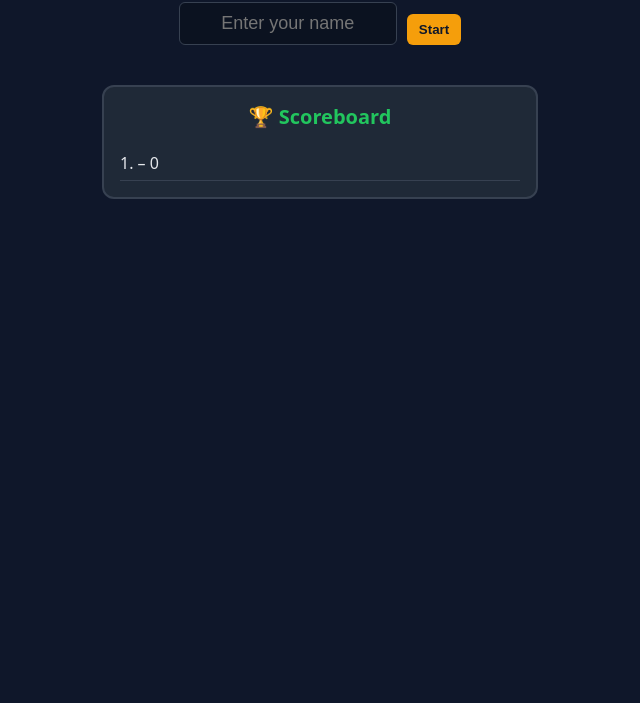
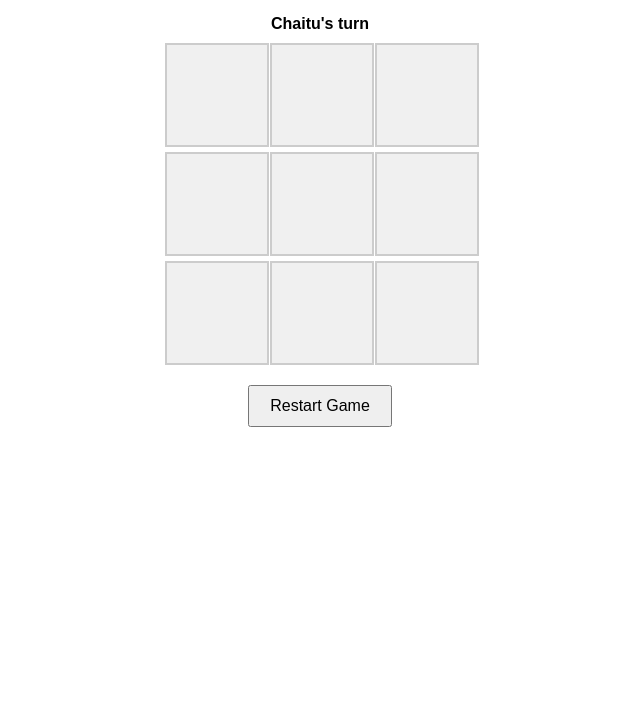
Before and after one commit to AyinapudiChaitanya/Invention, a plain HTML site: page index.html in a window 1280 px wide. Shown: the part 97-800 px from the top of the page, without its empty margins (320-960 px from the left). Drawn offline with Linux system fonts and the light colour scheme.

Commit message:
Update index.html

```diff
--- a/index.html
+++ b/index.html
@@ -1,206 +1,125 @@
 <!DOCTYPE html>
 <html lang="en">
 <head>
-  <meta charset="UTF-8" />
-  <title>Phoenix2's Guess the Missing Alphabets</title>
-  <meta name="viewport" content="width=device-width,initial-scale=1" />
+  <meta charset="UTF-8">
+  <title>Tic Tac Toe: Chaitu vs Harish</title>
   <style>
     body {
-      font-family: system-ui, sans-serif;
-      background: #0f172a;
-      color: #e5e7eb;
-      display: flex;
-      flex-direction: column;
-      align-items: center;
-      padding: 24px;
+      font-family: Arial, sans-serif;
+      text-align: center;
     }
     h1 {
-      font-size: 28px;
-      color: #f59e0b;
+      margin-bottom: 5px;
+    }
+    #scoreboard {
+      margin-bottom: 20px;
+    }
+    .board {
+      display: grid;
+      grid-template-columns: repeat(3, 100px);
+      grid-gap: 5px;
+      justify-content: center;
+      margin-bottom: 20px;
+    }
+    .cell {
+      width: 100px;
+      height: 100px;
+      font-size: 2em;
+      background-color: #f0f0f0;
+      cursor: pointer;
+      display: flex;
+      align-items: center;
+      justify-content: center;
+      border: 2px solid #ccc;
+    }
+    #message {
+      font-weight: bold;
       margin-bottom: 10px;
     }
-    .game-box {
-      background: #1f2937;
-      border: 2px solid #f59e0b;
-      border-radius: 12px;
-      padding: 20px;
-      width: 100%;
-      max-width: 500px;
-      text-align: center;
-    }
-    .word {
-      font-size: 32px;
-      letter-spacing: 8px;
-      margin: 20px 0;
-    }
-    input[type="text"] {
-      padding: 8px;
-      font-size: 18px;
-      border-radius: 6px;
-      border: 1px solid #374151;
-      background: #0b1220;
-      color: #e5e7eb;
-      width: 60px;
-      text-align: center;
-    }
     button {
-      padding: 8px 12px;
-      margin-top: 12px;
-      border-radius: 6px;
-      border: none;
-      background: #f59e0b;
-      color: #0f172a;
-      font-weight: 600;
-      cursor: pointer;
-    }
-    .scoreboard {
-      margin-top: 24px;
-      background: #1f2937;
-      border: 2px solid #374151;
-      border-radius: 12px;
-      padding: 16px;
-      max-width: 400px;
-      width: 100%;
-    }
-    .scoreboard h2 {
-      margin-top: 0;
-      color: #22c55e;
-      font-size: 20px;
-      text-align: center;
-    }
-    .score-entry {
-      padding: 6px 0;
-      border-bottom: 1px solid #374151;
-      font-size: 16px;
-    }
-    .controls {
-      margin-bottom: 16px;
-      display: flex;
-      gap: 10px;
-      justify-content: center;
-      flex-wrap: wrap;
-    }
-    input[name="player"] {
-      width: 200px;
+      padding: 10px 20px;
+      font-size: 1em;
     }
   </style>
 </head>
 <body>
-  <h1>Phoenix2's Guess the Missing Alphabets</h1>
-  <div class="controls">
-    <input type="text" name="player" id="playerName" placeholder="Enter your name" />
-    <button onclick="startGame()">Start</button>
+
+  <h1>Tic Tac Toe</h1>
+  <div id="scoreboard">
+    <p><strong>Chaitu (X):</strong> <span id="scoreX">0</span> | <strong>Harish (O):</strong> <span id="scoreO">0</span></p>
   </div>
 
-  <div class="game-box" id="gameBox" style="display:none;">
-    <div id="wordDisplay" class="word">_ _ _ _</div>
-    <input type="text" id="guessInput" maxlength="1" />
-    <button onclick="submitGuess()">Guess</button>
-    <div id="feedback" style="margin-top:10px;"></div>
-    <div id="scoreDisplay" style="margin-top:10px;">Score: 0</div>
-  </div>
-
-  <div class="scoreboard">
-    <h2>🏆 Scoreboard</h2>
-    <div id="scoreList"></div>
-  </div>
+  <div id="message">Chaitu's turn</div>
+  <div class="board" id="board"></div>
+  <button onclick="resetGame()">Restart Game</button>
 
   <script>
-    const words = ["APPLE", "GRAPE", "HOUSE", "PLANE", "CHAIR", "BRAVE", "SNAKE", "CLOUD", "MOUSE", "TRAIN"];
-    let currentWord = "";
-    let maskedWord = "";
-    let missingIndices = [];
-    let score = 0;
-    let playerName = "";
-    let scores = JSON.parse(localStorage.getItem("wordScores") || "[]");
+    const board = document.getElementById('board');
+    const message = document.getElementById('message');
+    const scoreX = document.getElementById('scoreX');
+    const scoreO = document.getElementById('scoreO');
 
-    const wordDisplay = document.getElementById("wordDisplay");
-    const guessInput = document.getElementById("guessInput");
-    const feedback = document.getElementById("feedback");
-    const scoreDisplay = document.getElementById("scoreDisplay");
-    const scoreList = document.getElementById("scoreList");
+    let currentPlayer = 'X';
+    let gameActive = true;
+    let scores = { X: 0, O: 0 };
 
-    function startGame() {
-      const nameInput = document.getElementById("playerName");
-      if (!nameInput.value.trim()) {
-        alert("Please enter your name");
-        return;
-      }
-      playerName = nameInput.value.trim();
-      score = 0;
-      document.getElementById("gameBox").style.display = "block";
-      nameInput.disabled = true;
-      generateWord();
-      updateScoreboard();
+    const cells = Array(9).fill(null);
+
+    function renderBoard() {
+      board.innerHTML = '';
+      cells.forEach((value, index) => {
+        const cell = document.createElement('div');
+        cell.classList.add('cell');
+        cell.textContent = value;
+        cell.addEventListener('click', () => handleMove(index));
+        board.appendChild(cell);
+      });
     }
 
-    function generateWord() {
-      currentWord = words[Math.floor(Math.random() * words.length)];
-      missingIndices = [];
-      maskedWord = currentWord.split("").map((char, i) => {
-        if (Math.random() < 0.4) {
-          missingIndices.push(i);
-          return "_";
-        }
-        return char;
-      }).join("");
-      wordDisplay.textContent = maskedWord.split("").join(" ");
-      feedback.textContent = "";
-      guessInput.value = "";
-      guessInput.focus();
-    }
-
-    function submitGuess() {
-      const guess = guessInput.value.toUpperCase();
-      if (!guess || guess.length !== 1) return;
-
-      let correct = false;
-      let chars = maskedWord.split("");
-      missingIndices.forEach((i) => {
-        if (currentWord[i] === guess && chars[i] === "_") {
-          chars[i] = guess;
-          correct = true;
-        }
-      });
-
-      maskedWord = chars.join("");
-      wordDisplay.textContent = maskedWord.split("").join(" ");
-
-      if (correct) {
-        score += 10;
-        feedback.textContent = "✅ Correct!";
+    function handleMove(index) {
+      if (!gameActive || cells[index]) return;
+      cells[index] = currentPlayer;
+      renderBoard();
+      if (checkWinner(currentPlayer)) {
+        message.textContent = (currentPlayer === 'X' ? 'Chaitu' : 'Harish') + ' wins!';
+        scores[currentPlayer]++;
+        updateScore();
+        gameActive = false;
+      } else if (cells.every(cell => cell)) {
+        message.textContent = 'It\'s a draw!';
+        gameActive = false;
       } else {
-        score -= 5;
-        feedback.textContent = "❌ Wrong!";
-      }
-
-      scoreDisplay.textContent = `Score: ${score}`;
-      guessInput.value = "";
-      guessInput.focus();
-
-      if (!maskedWord.includes("_")) {
-        setTimeout(() => {
-          generateWord();
-        }, 1000);
+        currentPlayer = currentPlayer === 'X' ? 'O' : 'X';
+        message.textContent = (currentPlayer === 'X' ? 'Chaitu' : 'Harish') + '\'s turn';
       }
     }
 
-    function updateScoreboard() {
-      scores.push({ name: playerName, score });
-      scores.sort((a, b) => b.score - a.score);
-      scores = scores.slice(0, 5);
-      localStorage.setItem("wordScores", JSON.stringify(scores));
-
-      scoreList.innerHTML = "";
-      scores.forEach((entry, index) => {
-        const div = document.createElement("div");
-        div.className = "score-entry";
-        div.textContent = `${index + 1}. ${entry.name} – ${entry.score}`;
-        scoreList.appendChild(div);
-      });
+    function checkWinner(player) {
+      const winPatterns = [
+        [0,1,2], [3,4,5], [6,7,8],
+        [0,3,6], [1,4,7], [2,5,8],
+        [0,4,8], [2,4,6]
+      ];
+      return winPatterns.some(pattern =>
+        pattern.every(index => cells[index] === player)
+      );
     }
 
-    updateScoreboard();
+    function updateScore() {
+      scoreX.textContent = scores.X;
+      scoreO.textContent = scores.O;
+    }
+
+    function resetGame() {
+      cells.fill(null);
+      currentPlayer = 'X';
+      gameActive = true;
+      message.textContent = 'Chaitu\'s turn';
+      renderBoard();
+    }
+
+    renderBoard();
   </script>
+
 </body>
 </html>
```
